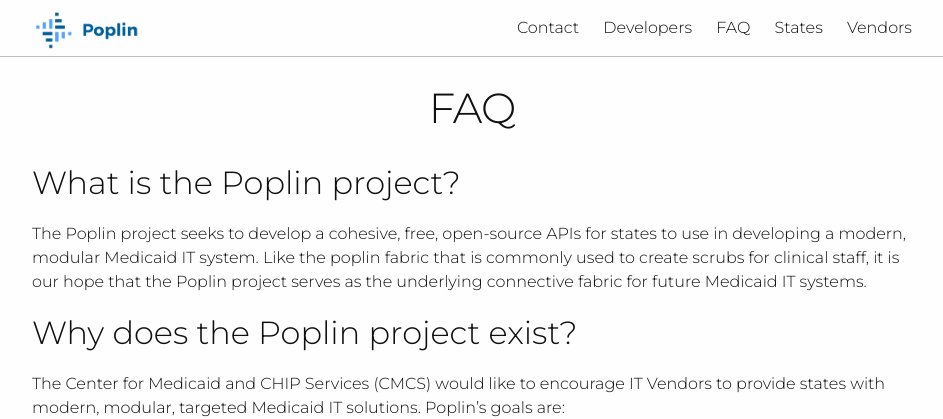
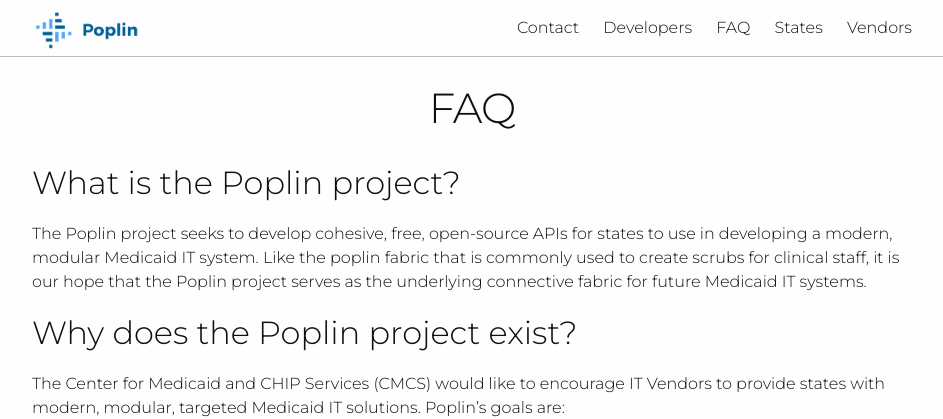
Before and after one commit to MITA-Governance-Board/Poplin, a Jekyll site: the page built from faq.md, in a window 1280 px wide. Shown: the top 419 px of the page, without its empty margins (168-1111 px from the left). Built offline with Jekyll 4.4.1, drawn with Linux system fonts in a browser that asks for light colours; nearby versions of some CDN libraries.

Commit message:
Grammar update

```diff
--- a/faq.md
+++ b/faq.md
@@ -5,7 +5,7 @@
 ---
 
 ## What is the Poplin project?
-The Poplin project seeks to develop a cohesive, free, open-source APIs for states to use in developing a modern, modular Medicaid IT system.  Like the poplin fabric that is commonly used to create scrubs for clinical staff, it is our hope that the Poplin project serves as the underlying connective fabric for future Medicaid IT systems.
+The Poplin project seeks to develop cohesive, free, open-source APIs for states to use in developing a modern, modular Medicaid IT system.  Like the poplin fabric that is commonly used to create scrubs for clinical staff, it is our hope that the Poplin project serves as the underlying connective fabric for future Medicaid IT systems.
 
 ## Why does the Poplin project exist?
 The Center for Medicaid and CHIP Services (CMCS) would like to encourage IT Vendors to provide states with modern, modular, targeted Medicaid IT solutions.  Poplin's goals are:
```
